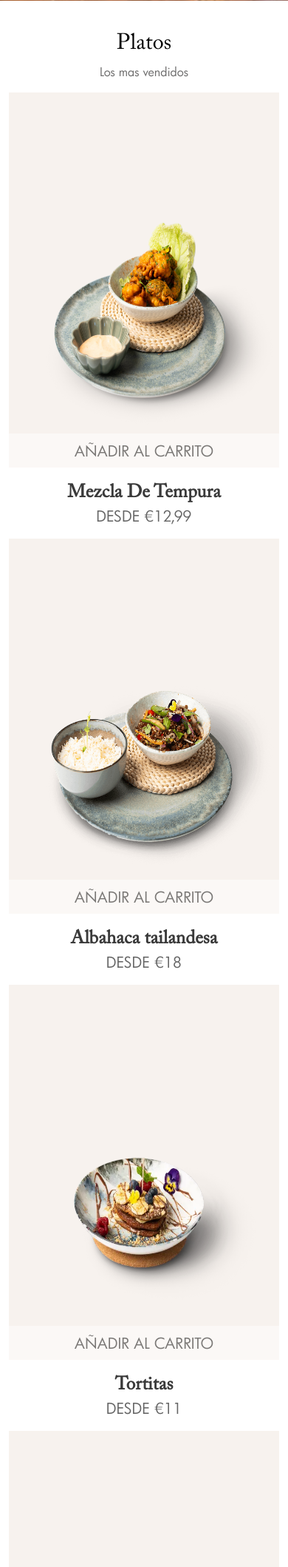
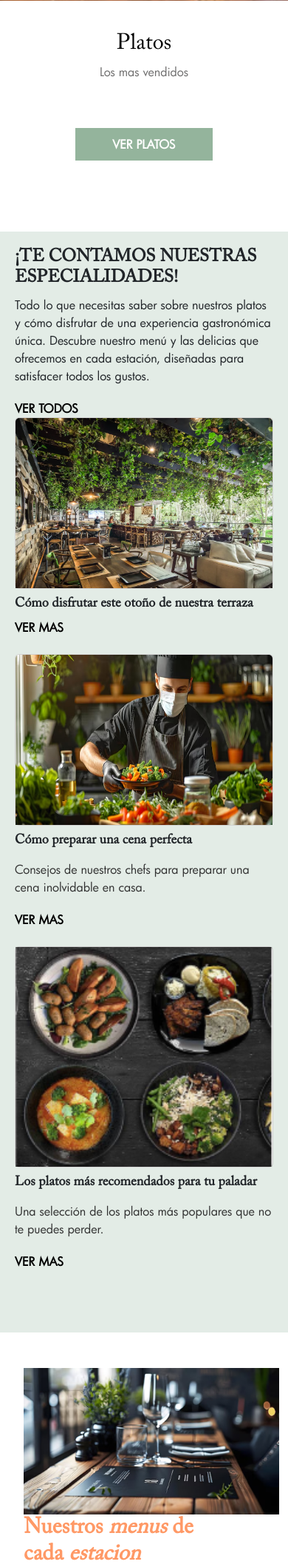
Before and after one commit to YerayIBF/DAW2Proyecto1, a PHP site: the page made by index.php in a window 390 px wide; the page is wider, and only the part inside the window is pictured. Shown: the part 725-2843 px from the top of that part at 74% size. Run offline with PHP 8.4, Linux system fonts and the light colour scheme; data that the repository does not hold is empty; some web fonts are replaced.

Commit message:
acabado todas las secciones home con boostrap + css, creacion de los modelos de producto platos y platosDAO, y conexion con la base de datos para mostrar los productos

```diff
--- a/controller/productoController.php
+++ b/controller/productoController.php
@@ -1,13 +1,14 @@
 <?php
-
+include_once("model/PlatosDAO.php");
+include_once("model/Platos.php");
 
 
 class productoController{
     public function index(){
+        $productos = platosDAO::getAll();
         include_once 'view/header.php';
         include_once 'view/home.php';
-
-
+        include_once 'view/footer.php';
     }
     public function carta(){
 
--- a/css/home.css
+++ b/css/home.css
@@ -148,10 +148,106 @@ Seccion de productos
     padding: 10px 50px;
     border: none;
     cursor: pointer;
-
     text-transform: uppercase;
 }
 
 .btn-ver-platos:hover {
     background-color: #C5D7CB;
 }
+
+
+/**
+Seccion2 especialidades
+*/
+
+.especialidades-seccion {
+    background-color: #E3ECE6;
+    padding: 20px 20px 60px 20px;
+}
+
+.especialidades-seccion h2 {
+    font-family: 'AdobeCaslonPro';
+    font-size: 24px;
+    font-weight: bold;
+    margin-bottom: 10px;
+}
+
+.especialidades-seccion p {
+    font-family: 'futura';
+    font-size: 16px;
+    margin-bottom: 20px;
+}
+
+
+.correcionImagen{
+    min-height: 230.33px;
+    max-height: 230.33px;
+
+}
+
+.ver-todos, .ver-mas {
+    font-family: 'futura';
+    font-weight: bold;
+    color: black;
+    text-decoration: none;
+}
+
+
+.ver-todos:hover, .ver-mas:hover {
+    text-decoration: underline;
+}
+
+.especialidades-seccion-titulo {
+    margin-top: 10px;
+    font-family: 'AdobeCaslonPro';
+    font-size: 18px;
+    font-weight: bold;
+}
+
+.especialidades-seccion-texto {
+    margin-top: 15px;
+    font-family: 'futura';
+    font-size: 14px;
+    color: #333333;
+}
+
+
+/**
+Seccion3 menu-descuento
+*/
+
+
+
+.menu-seccion{
+
+}
+
+
+.menu-seccion-titulo{
+font-family: 'AdobeCaslonPro';
+font-size: 30px;
+color: #FF9966;
+font-weight: bold;
+margin-left: 20px;
+}
+.menu-seccion-subtitulo{
+    font-size: 15px;
+    font-family: 'futura';
+    margin-top: 20px;
+    margin-left: 20px;
+}
+.menu-seccion-descuento{
+    text-transform: uppercase;
+    font-size: 23px;
+    font-weight: bold;
+    color: #FF9966;
+    margin-top: 30px;
+    margin-left: 20px
+}
+
+.menu-seccion-img{
+    margin-left: 20px;
+    max-height: 380px;
+    max-width: 680;
+    height: 100%;
+}
--- a/model/platos.php
+++ b/model/platos.php
@@ -0,0 +1,14 @@
+<?php
+include_once("model/Productos.php");
+class platos extends Productos{
+
+    public function __construct()
+    {
+
+
+    }
+
+}
+
+
+?>
--- a/model/platosDAO.php
+++ b/model/platosDAO.php
@@ -0,0 +1,22 @@
+<?php
+include_once("config/database.php");
+include_once("model/platos.php");
+class platosDAO {
+    public static function getAll($id = "L"){
+        $con = database::connect();
+        $stmt = $con->prepare("SELECT * FROM Productos");
+
+        $stmt->execute();
+        $result = $stmt->get_result();
+
+
+        $productos=[];
+        while($producto = $result->fetch_object("Platos")){
+            $productos[] = $producto;
+        }
+        $con->close();
+        return $productos;
+    }
+ }
+
+?>
--- a/view/footer.php
+++ b/view/footer.php
@@ -3,76 +3,15 @@
 <head>
     <meta charset="UTF-8">
     <meta name="viewport" content="width=device-width, initial-scale=1.0">
-    <title>Document</title>
-
+    <title>Footer April</title>
+    <link href="https://cdn.jsdelivr.net/npm/bootstrap@5.3.3/dist/css/bootstrap.min.css" rel="stylesheet" integrity="sha384-QWTKZyjpPEjISv5WaRU9OFeRpok6YctnYmDr5pNlyT2bRjXh0JMhjY6hW+ALEwIH" crossorigin="anonymous">
+    <link rel="stylesheet" href="css/footer.css">
 </head>
 <body>
-    <footer>
-        <h2>Únete a la familia April</h2>
-        <p><b>Cupones de descuento para tus próximas comidas.</b>Descubre nuestras últimas promociones, platos exclusivos y beneficios solo para miembros. </p>
-        <input placeholder="Dirección de corre electrónico"></input>
-        <button>SUSCRIBIRSE</button>
-        <img src="/img/LetraALogo.png">
+        <footer>
 
-        <h3>Experiencia April</h3>
-        <ul>
-            <li><a href="#">Contacto</a></li>
-            <li><a href="#">Preguntas Frecuentes</a></li>
-            <li><a href="#">Envíos y Devoluciones</a></li>
-            <li><a href="#">Términos y condiciones</a></li>
-            <li><a href="#">Pago con SeQura</a></li>
-            <li><a href="#">Políticas de Privacidad</a></li>
-            <li><a href="#">Política de Cookies</a></li>
-            <li><a href="#">Sobre Nosotros</a></li>
-            <li><a href="#">Blog</a></li>
-         </ul>
+        </footer>
 
-         <ul>
-            <li><a href="#">Tzatziki</a></li>
-            <li><a href="#">Patatas Fritas</a></li>
-            <li><a href="#">Curry Tailandés</a></li>
-            <li><a href="#">Baba Ganoush</a></li>
-            <li><a href="#">Mezcla de Tempura</a></li>
-            <li><a href="#">Tacos</a></li>
-            <li><a href="#">Pastel de Arroz</a></li>
-            <li><a href="#">Albahaca Tailandesa</a></li>
-            <li><a href="#">Tortitas</a></li>
-            <li><a href="#">Pad-thai</a></li>
-            <li><a href="#">Pasta Boloñesa</a></li>
-            <li><a href="#">Ensalada del Medio Oriente</a></li>
-        </ul>
-
-        <ul>
-            <li><a href="#">Día del Padre</a></li>
-            <li><a href="#">Sant Jordi</a></li>
-            <li><a href="#">Día de la Madre</a></li>
-            <li><a href="#">Todos los Santos</a></li>
-            <li><a href="#">Navidad</a></li>
-            <li><a href="#">Black Friday</a></li>
-            <li><a href="#">San Valentín</a></li>
-        </ul>
-
-        <ul>
-            <li><a href="#">Preguntas frecuentes</a></li>
-            <li><a href="#">Cuenta y usuario</a></li>
-            <li><a href="#">Pedidos</a></li>
-            <li><a href="#">Información nutricional</a></li>
-            <li><a href="#">Métodos de pago</a></li>
-            <li><a href="#">Reservas</a></li>
-        </ul>
-    <img src="img/iconoFacebook.png">
-    <img src="img/iconoInstagram.png">
-    <img src="img/iconoPinterest.png">
-    <p>Nos especializamos en platos vegetarianos y veganos,
-        utilizando ingredientes frescos y locales de proveedores cercanos.
-        Cada plato está elaborado para ofrecer un sabor auténtico y una experiencia culinaria memorable.</p>
-
-        <select>
-            <option><img src="img/BanderaEspaña.png">España</option>
-        </select>
-        <select>
-            <option>España</option>
-        </select>
-    </footer>
+    <script src="https://cdn.jsdelivr.net/npm/bootstrap@5.3.3/dist/js/bootstrap.bundle.min.js" integrity="sha384-YvpcrYf0tY3lHB60NNkmXc5s9fDVZLESaAA55NDzOxhy9GkcIdslK1eN7N6jIeHz" crossorigin="anonymous"></script>
 </body>
 </html>
--- a/view/home.php
+++ b/view/home.php
@@ -1,5 +1,6 @@
 <!DOCTYPE html>
 <html lang="en">
+
 <head>
     <meta charset="UTF-8">
     <meta name="viewport" content="width=device-width, initial-scale=1.0">
@@ -7,8 +8,8 @@
     <link href="https://cdn.jsdelivr.net/npm/bootstrap@5.3.3/dist/css/bootstrap.min.css" rel="stylesheet" integrity="sha384-QWTKZyjpPEjISv5WaRU9OFeRpok6YctnYmDr5pNlyT2bRjXh0JMhjY6hW+ALEwIH" crossorigin="anonymous">
     <link rel="stylesheet" href="css/home.css">
 </head>
+
 <body>
-
     <main>
         <div class="banner">
 
@@ -26,59 +27,87 @@
 
         <div class="container-fluid">
             <div class="row">
+                <?php
+                $contador = 0;
+                foreach ($productos as $producto) {
+                    if ($contador >= 4) break;
+                ?>
                     <div class="col-md-3">
                         <div class="plato-card text-center">
-                        <img src="img/mezclaTempura.webp" class="plato-img" alt="Mezcla de Tempura">
+                            <img src="img/<?= htmlspecialchars($producto->getImagen()); ?>" class="plato-img" alt="<?= htmlspecialchars($producto->getNombre()); ?>">
                             <button class="btn-anadir">AÑADIR AL CARRITO</button>
                         </div>
                         <div class="texto-producto">
-                        <h5>Mezcla De Tempura</h5>
-                        <p>DESDE €12,99</p>
+                            <h5><?= htmlspecialchars($producto->getNombre()); ?></h5>
+                            <p>DESDE €<?= htmlspecialchars($producto->getPrecio()); ?></p>
                         </div>
                     </div>
-            <div class="col-md-3">
-                <div class="plato-card text-center">
-                    <img src="img/albahacatailandesa.webp" class="plato-img" alt="Albahaca Tailandesa">
-                    <button class="btn-anadir">AÑADIR AL CARRITO</button>
-                </div>
-                <div class="texto-producto">
-                    <h5>Albahaca tailandesa</h5>
-                    <p>DESDE €18</p>
-                </div>
-            </div>
-            <div class="col-md-3">
-                <div class="plato-card text-center">
-                    <img src="img/Tortitas.webp" class="plato-img" alt="Tortitas">
-                    <button class="btn-anadir">AÑADIR AL CARRITO</button>
-                </div>
-                <div class="texto-producto">
-                    <h5>Tortitas</h5>
-                    <p>DESDE €11</p>
-                </div>
-            </div>
-            <div class="col-md-3">
-                <div class="plato-card text-center">
-                    <img src="img/pastelDeArroz.webp" class="plato-img" alt="Pastel De Arroz">
-                    <button class="btn-anadir">AÑADIR AL CARRITO</button>
-                </div>
-                <div class="texto-producto">
-                    <h5>Pastel De Arroz</h5>
-                    <p>DESDE €14</p>
-                </div>
-            </div>
-        </div>
-
+                <?php
+                    $contador++;
+                }
+                ?>
                 <div class="text-center my-5">
                     <button class="btn-ver-platos"><b>VER PLATOS</b></button>
                 </div>
             </div>
 
+        </div>
+
+        <section class="especialidades-seccion my-5">
+            <div class="row">
+            <div class="col-md-4 d-flex flex-column justify-content-center">
+                <h2>¡TE CONTAMOS NUESTRAS ESPECIALIDADES!</h2>
+                <p>Todo lo que necesitas saber sobre nuestros platos y cómo disfrutar de una experiencia gastronómica única. Descubre nuestro menú y las delicias que ofrecemos en cada estación, diseñadas para satisfacer todos los gustos.</p>
+                <a href="#" class="ver-todos">VER TODOS</a>
+            </div>
+            <div class="col-md-8">
+                <div class="row">
+                    <div class="col-md-4 mb-4">
+                        <div class="card">
+                            <img src="img/Seccion2.1.webp" class="card-img-top correcionImagen" alt="Terraza">
+                        </div>
+                        <h5 class="especialidades-seccion-titulo">Cómo disfrutar este otoño de nuestra terraza</h5>
+                        <a href="#" class="ver-mas">VER MAS</a>
+                    </div>
+
+                    <div class="col-md-4 mb-4">
+                        <div class="card">
+                            <img src="img/Seccion2.2.avif" class="card-img-top correcionImagen" alt="Cena Perfecta">
+                        </div>
+                        <h5 class="especialidades-seccion-titulo">Cómo preparar una cena perfecta</h5>
+                        <p class="especialidades-seccion-texto">Consejos de nuestros chefs para preparar una cena inolvidable en casa.</p>
+                        <a href="#" class="ver-mas">VER MAS</a>
+                    </div>
 
 
+                    <div class="col-md-4 mb-4">
+                        <div class="card">
+                            <img src="img/Seccion2.3.png" class="" alt="Platos recomendados">
+                        </div>
 
+                        <h5 class="especialidades-seccion-titulo">Los platos más recomendados para tu paladar</h5>
+                            <p class="especialidades-seccion-texto">Una selección de los platos más populares que no te puedes perder.</p>
+                            <a href="#" class="ver-mas">VER MAS</a>
+                    </div>
 
+                </div>
+            </div>
+        </div>
+    </section>
+
+    <section class="menu-seccion container-fluid my-5">
+            <div class="row">
+            <div class="col-md-6 d-flex flex-column justify-content-center">
+                <img class="menu-seccion-img" src="img/Seccion3.png">
+            </div>
+
+            <div class="col-md-6 d-flex flex-column">
+                <h2 class="menu-seccion-titulo">Nuestros <i>menus</i> de <br>cada <i>estacion</i></h2>
+                <p  class="menu-seccion-subtitulo">Durante todo el año disponemos de diferentes menus para que nuestros clientes <br>puedan degustar platos con ingredientes de temporada.</p>
+                <p  class="menu-seccion-descuento ">20% de descuento</p>
+            </div>
+    </section>
     </main>
-
     <script src="https://cdn.jsdelivr.net/npm/bootstrap@5.3.3/dist/js/bootstrap.bundle.min.js" integrity="sha384-YvpcrYf0tY3lHB60NNkmXc5s9fDVZLESaAA55NDzOxhy9GkcIdslK1eN7N6jIeHz" crossorigin="anonymous"></script>
 </body>
 </html>
```
Also changed, not shown: model/productos.php (added, +126 -0 lines), css/footer.css (added), img/Seccion2.1.png (deleted), img/Seccion2.1.webp (added), img/Seccion2.2.avif (added), img/Seccion2.2.png (deleted). Lines whose indentation alone changed are shown as unchanged.
